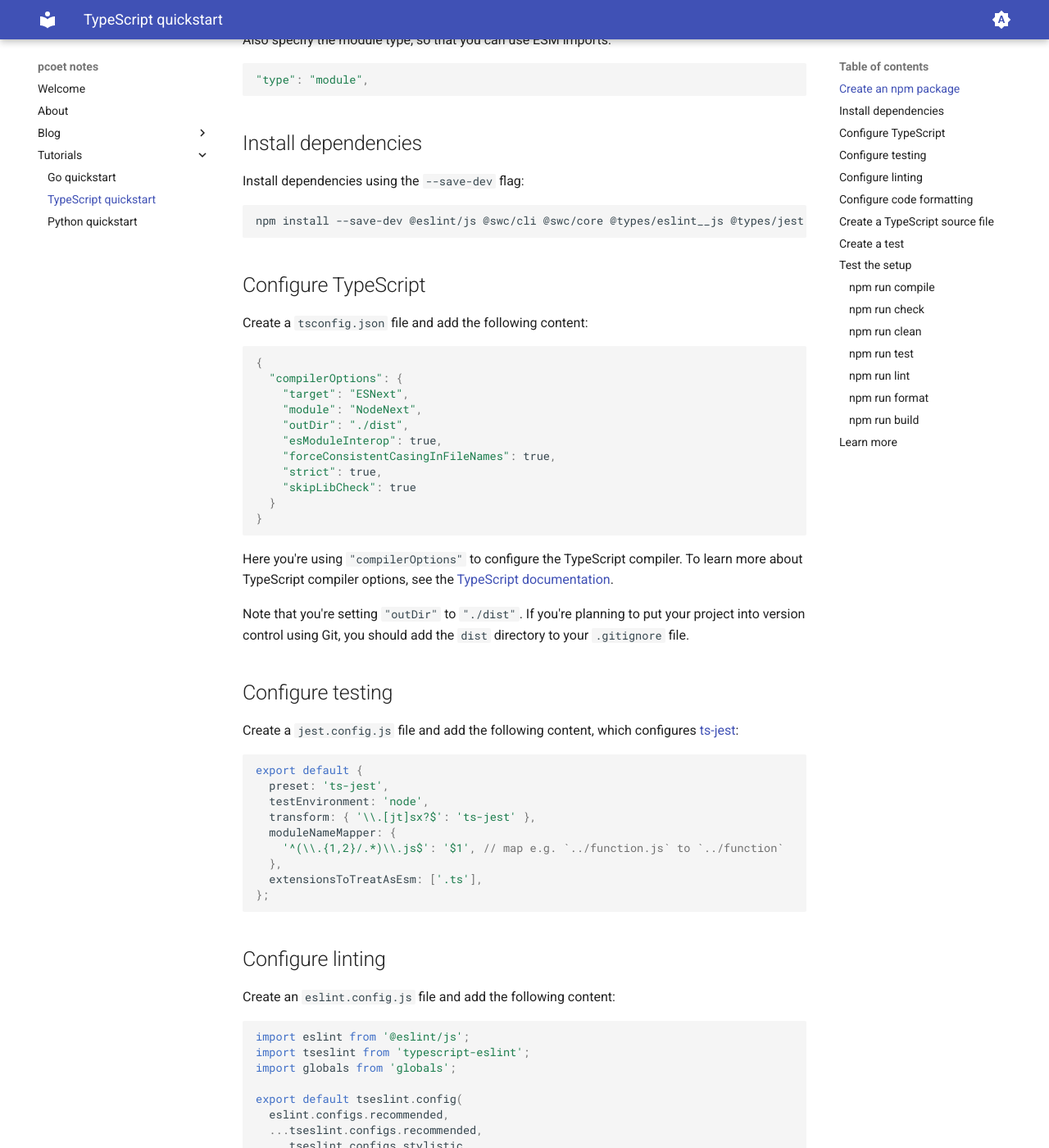
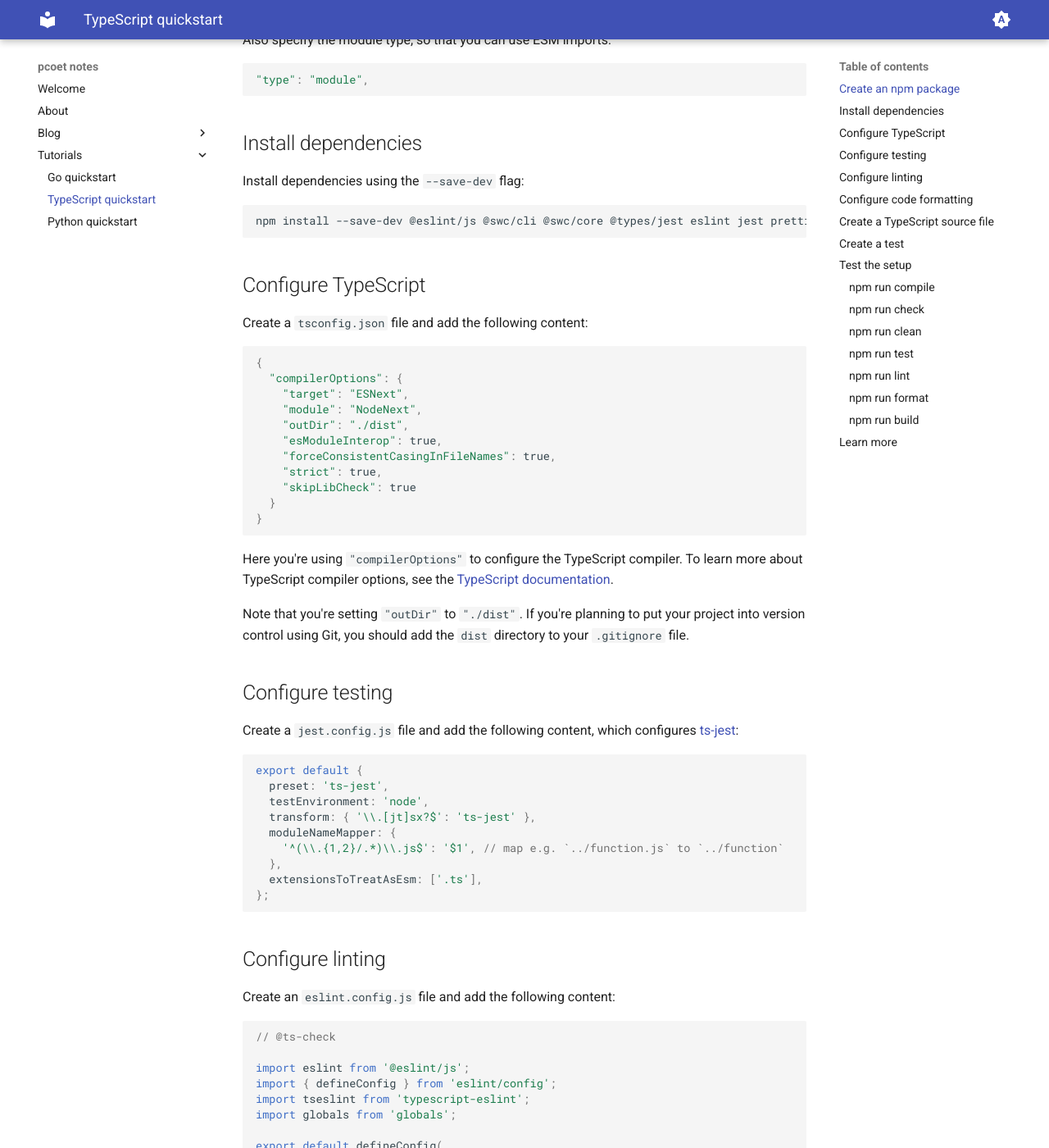
Before and after one commit to pcoet/pcoet.github.io, an MkDocs documentation site: the page built from docs/tutorials/ts-quickstart.md, in a window 1280 px wide and 1400 px high, scrolled down 983 px. Shown: the whole window at 82% size. Built offline with MkDocs 1.6.1 and Material for MkDocs 9.7.7, drawn with Linux system fonts in a browser that asks for light colours.

Commit message:
updated TS quickstart

````diff
--- a/docs/tutorials/ts-quickstart.md
+++ b/docs/tutorials/ts-quickstart.md
@@ -53,7 +53,7 @@
 
 Install dependencies using the `--save-dev` flag:
 
-    npm install --save-dev @eslint/js @swc/cli @swc/core @types/eslint__js @types/jest eslint jest prettier ts-jest typescript typescript-eslint
+    npm install --save-dev @eslint/js @swc/cli @swc/core @types/jest eslint jest prettier ts-jest typescript typescript-eslint
 
 ## Configure TypeScript
 
@@ -103,14 +103,17 @@
 Create an `eslint.config.js` file and add the following content:
 
 ```javascript
+// @ts-check
+
 import eslint from '@eslint/js';
+import { defineConfig } from 'eslint/config';
 import tseslint from 'typescript-eslint';
 import globals from 'globals';
 
-export default tseslint.config(
+export default defineConfig(
   eslint.configs.recommended,
-  ...tseslint.configs.recommended,
-  ...tseslint.configs.stylistic,
+  tseslint.configs.strict,
+  tseslint.configs.stylistic,
   {
     languageOptions: {
       globals: {
````
